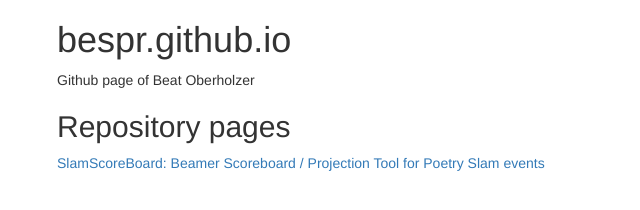
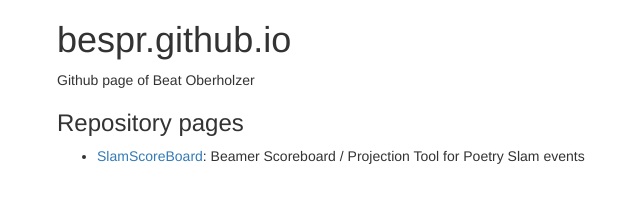
Before and after one commit to bespr/bespr.github.io, a plain HTML site: page index.html in a window 1280 px wide. Shown: the whole page, without its empty margins (13-653 px from the left). Drawn offline with nearby package versions, Linux system fonts and the light colour scheme.

Commit message:
Minor adaptations

```diff
--- a/index.html
+++ b/index.html
@@ -1,6 +1,13 @@
 <!DOCTYPE html>
 <html lang="de">
     <head>
+        <script>
+            var host = "bespr.github.io";
+            if ((host == window.location.host) && (window.location.protocol != "https:")) {
+                window.location.protocol = "https";
+            }
+        </script>
+
         <meta charset="utf-8">
         <meta http-equiv="X-UA-Compatible" content="IE=edge">
         <meta name="viewport" content="width=device-width, initial-scale=1">
@@ -21,8 +28,13 @@
             <h1>bespr.github.io</h1>
             <p>Github page of Beat Oberholzer</p>
 
-            <h2>Repository pages</h2>
-            <a href="https://bespr.github.io/SlamScoreBoard/">SlamScoreBoard: Beamer Scoreboard / Projection Tool for Poetry Slam events</a>
+            <h3>Repository pages</h3>
+            <ul>
+                <li>
+                    <a href="https://bespr.github.io/SlamScoreBoard/">SlamScoreBoard</a>:
+                    Beamer Scoreboard / Projection Tool for Poetry Slam events
+                </li>
+            </ul>
         </div>
 
 
```
